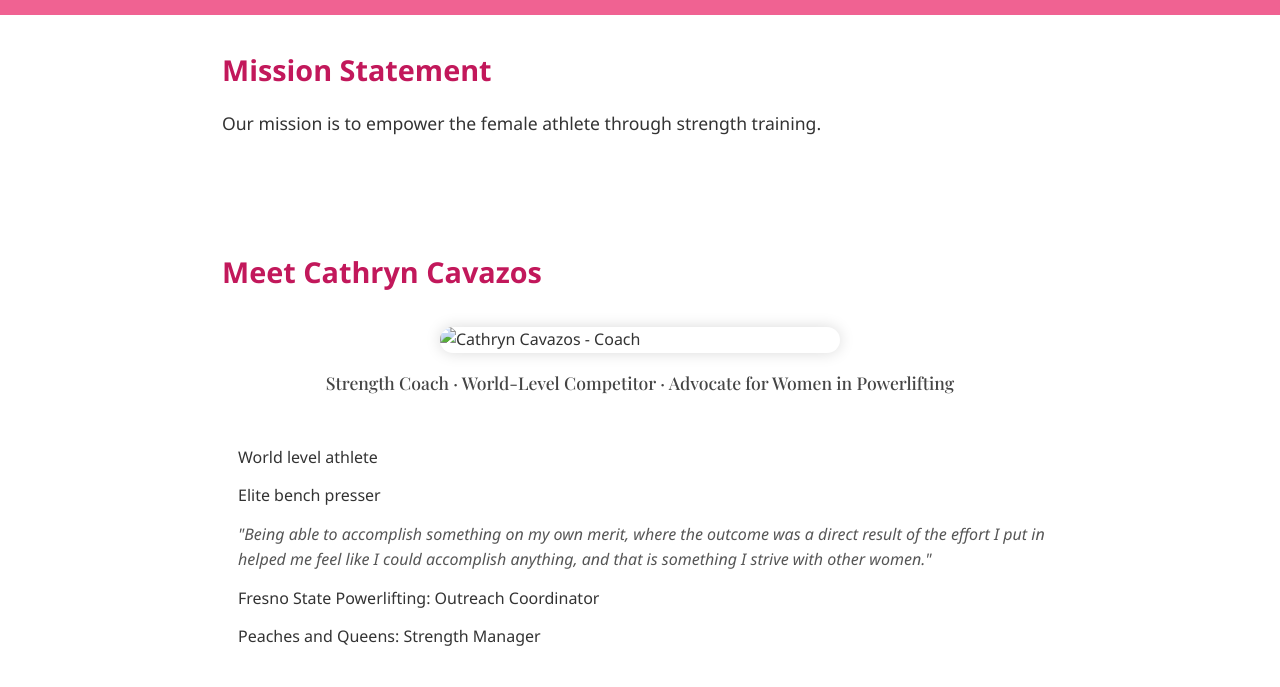
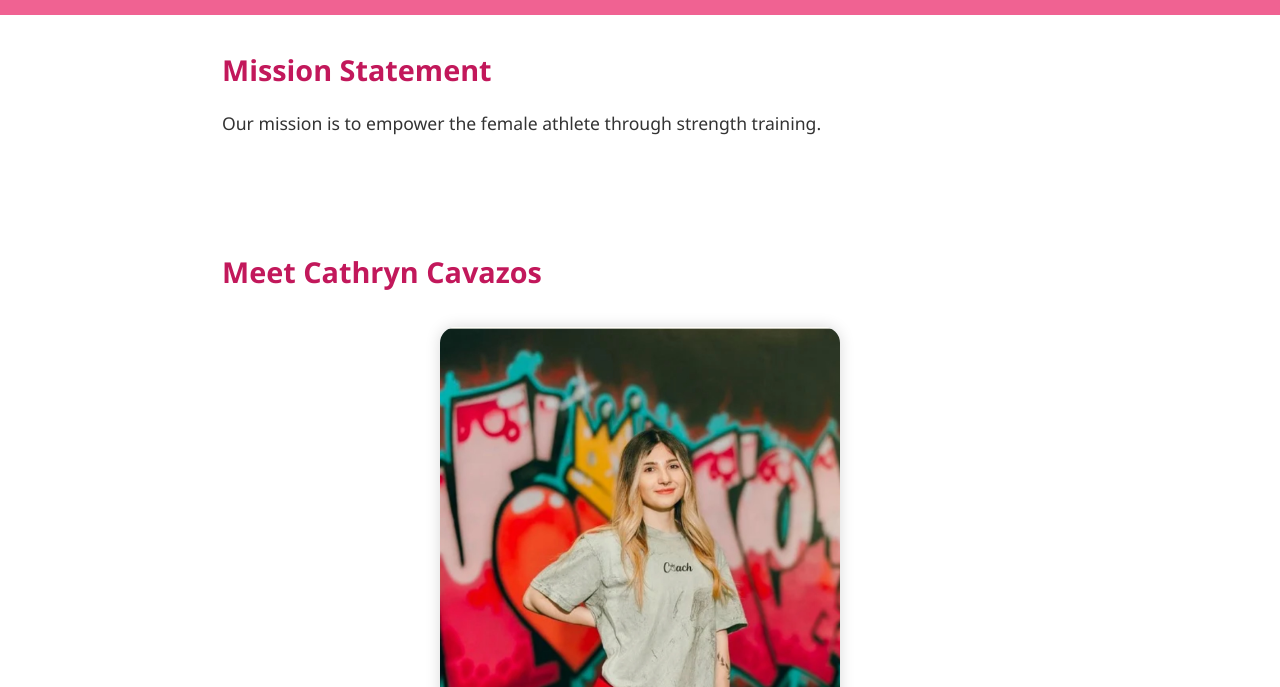
Before and after one commit to BryanMyers0w0/cathryn-web, a plain HTML site: page index.html in a window 1280 px wide. Shown: the part 113-800 px from the top of the page. Drawn offline with nearby package versions, Linux system fonts and the light colour scheme.

Commit message:
Update index.html

```diff
--- a/index.html
+++ b/index.html
@@ -67,7 +67,7 @@
   <section class="bio">
     <h2>Meet Cathryn Cavazos</h2>
     <div class="bio-img">
-      <img src="images/cathryn.jpeg" alt="Cathryn Cavazos - Coach">
+      <img src="cathryn.jpeg" alt="Cathryn Cavazos - Coach">
       <p>Strength Coach · World-Level Competitor · Advocate for Women in Powerlifting</p>
     </div>
      <ul>
```
